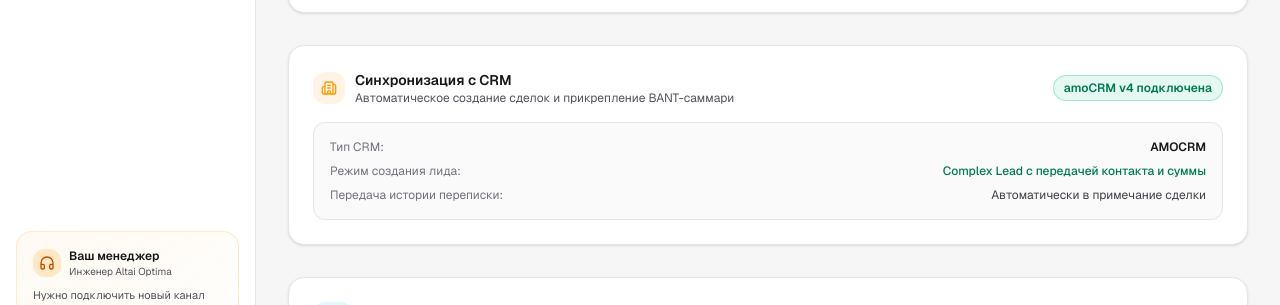
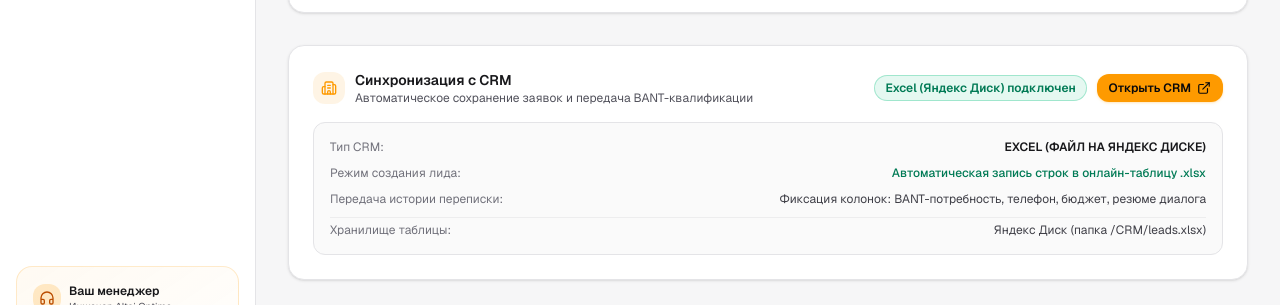
Before and after one commit to dtongit/altai-client-dashboard, a Next.js app: page /settings in a window 1280 px wide. Shown: the part 753-1058 px from the top of the page. Built offline with nearby package versions, Linux system fonts and the light colour scheme; no server answers.

Commit message:
feat: dynamic CRM badge and Open CRM button in settings

```diff
--- a/src/app/settings/page.tsx
+++ b/src/app/settings/page.tsx
@@ -19,6 +19,7 @@
   Monitor,
   Check,
   Palette,
+  ExternalLink,
 } from "lucide-react";
 
 export default function SettingsPage() {
@@ -55,6 +56,53 @@
   };
 
   const isActive = statusData?.is_active ?? tenant?.is_active ?? true;
+
+  const crmType = (statusData?.crm?.type || tenant?.crm_type || "excel").toLowerCase();
+  const isCrmConfigured = statusData?.crm?.configured ?? true;
+
+  let crmBadgeText = "CRM не настроена";
+  let crmBadgeStyle =
+    "bg-zinc-100 text-zinc-600 border border-zinc-200 dark:bg-zinc-800 dark:text-zinc-400 dark:border-zinc-700";
+
+  if (isCrmConfigured) {
+    if (crmType === "excel") {
+      crmBadgeText = "Excel (Яндекс Диск) подключен";
+      crmBadgeStyle =
+        "bg-emerald-500/10 text-emerald-700 dark:text-emerald-400 border border-emerald-500/30";
+    } else if (crmType === "amocrm") {
+      crmBadgeText = "amoCRM v4 подключена";
+      crmBadgeStyle =
+        "bg-emerald-500/10 text-emerald-700 dark:text-emerald-400 border border-emerald-500/30";
+    } else if (crmType === "bitrix24") {
+      crmBadgeText = "Битрикс24 подключен";
+      crmBadgeStyle =
+        "bg-emerald-500/10 text-emerald-700 dark:text-emerald-400 border border-emerald-500/30";
+    } else if (crmType === "tg_topic") {
+      crmBadgeText = "Telegram-топик подключен";
+      crmBadgeStyle =
+        "bg-emerald-500/10 text-emerald-700 dark:text-emerald-400 border border-emerald-500/30";
+    } else {
+      crmBadgeText = `${crmType.toUpperCase()} подключена`;
+      crmBadgeStyle =
+        "bg-emerald-500/10 text-emerald-700 dark:text-emerald-400 border border-emerald-500/30";
+    }
+  }
+
+  const getCrmUrl = () => {
+    if (statusData?.crm?.url) return statusData.crm.url;
+    if (crmType === "excel") {
+      return "https://disk.yandex.ru/client/disk/CRM";
+    }
+    if (crmType === "amocrm") {
+      return "https://www.amocrm.ru";
+    }
+    if (crmType === "bitrix24") {
+      return "https://www.bitrix24.ru";
+    }
+    return "https://disk.yandex.ru/client/disk";
+  };
+
+  const crmUrl = getCrmUrl();
 
   const themeOptions: {
     id: Theme;
@@ -243,7 +291,7 @@
 
       {/* CRM Integration Card */}
       <div className="rounded-2xl border border-zinc-200 dark:border-zinc-800 bg-white dark:bg-zinc-900/60 p-6 backdrop-blur-sm shadow-sm dark:shadow-none transition-colors">
-        <div className="flex items-center justify-between mb-4">
+        <div className="flex flex-col sm:flex-row sm:items-center justify-between gap-4 mb-4">
           <div className="flex items-center gap-2.5">
             <div className="p-2 rounded-xl bg-amber-500/10 text-amber-500">
               <Building2 className="h-4 w-4" />
@@ -251,29 +299,62 @@
             <div>
               <h3 className="text-sm font-semibold text-zinc-900 dark:text-white">Синхронизация с CRM</h3>
               <p className="text-xs text-zinc-600 dark:text-zinc-400">
-                Автоматическое создание сделок и прикрепление BANT-саммари
+                Автоматическое сохранение заявок и передача BANT-квалификации
               </p>
             </div>
           </div>
 
-          <span className="px-2.5 py-1 rounded-full text-xs font-semibold bg-emerald-500/10 text-emerald-700 dark:text-emerald-400 border border-emerald-500/30">
-            amoCRM v4 подключена
-          </span>
+          <div className="flex items-center gap-2.5 flex-wrap">
+            <span className={`px-2.5 py-1 rounded-full text-xs font-semibold ${crmBadgeStyle}`}>
+              {crmBadgeText}
+            </span>
+
+            {crmUrl && (
+              <a
+                href={crmUrl}
+                target="_blank"
+                rel="noreferrer"
+                className="inline-flex items-center gap-1.5 px-3 py-1.5 rounded-xl text-xs font-semibold bg-amber-500 hover:bg-amber-400 text-zinc-950 shadow-sm shadow-amber-500/20 transition-all hover:scale-[1.02] active:scale-[0.98]"
+                title="Открыть CRM в новой вкладке"
+              >
+                <span>Открыть CRM</span>
+                <ExternalLink className="h-3.5 w-3.5" />
+              </a>
+            )}
+          </div>
         </div>
 
-        <div className="p-4 rounded-xl bg-zinc-50 dark:bg-zinc-950/60 border border-zinc-200 dark:border-zinc-800 text-xs text-zinc-700 dark:text-zinc-300 space-y-2">
+        <div className="p-4 rounded-xl bg-zinc-50 dark:bg-zinc-950/60 border border-zinc-200 dark:border-zinc-800 text-xs text-zinc-700 dark:text-zinc-300 space-y-2.5">
           <div className="flex items-center justify-between">
             <span className="text-zinc-500">Тип CRM:</span>
-            <span className="font-semibold uppercase text-zinc-900 dark:text-white">{statusData?.crm.type || "amoCRM"}</span>
+            <span className="font-semibold uppercase text-zinc-900 dark:text-white">
+              {crmType === "excel" ? "Excel (файл на Яндекс Диске)" : crmType.toUpperCase()}
+            </span>
           </div>
           <div className="flex items-center justify-between">
             <span className="text-zinc-500">Режим создания лида:</span>
-            <span className="text-emerald-700 dark:text-emerald-400 font-medium">Complex Lead с передачей контакта и суммы</span>
+            <span className="text-emerald-700 dark:text-emerald-400 font-medium">
+              {crmType === "excel"
+                ? "Автоматическая запись строк в онлайн-таблицу .xlsx"
+                : "Complex Lead с передачей контакта и суммы"}
+            </span>
           </div>
           <div className="flex items-center justify-between">
             <span className="text-zinc-500">Передача истории переписки:</span>
-            <span className="text-zinc-700 dark:text-zinc-300">Автоматически в примечание сделки</span>
+            <span className="text-zinc-700 dark:text-zinc-300">
+              {crmType === "excel"
+                ? "Фиксация колонок: BANT-потребность, телефон, бюджет, резюме диалога"
+                : "Автоматически в примечание сделки"}
+            </span>
           </div>
+          {crmType === "excel" && (
+            <div className="flex items-center justify-between pt-1 border-t border-zinc-200/60 dark:border-zinc-800/60">
+              <span className="text-zinc-500">Хранилище таблицы:</span>
+              <span className="text-zinc-700 dark:text-zinc-300">
+                Яндекс Диск (папка /CRM/leads.xlsx)
+              </span>
+            </div>
+          )}
         </div>
       </div>
 
--- a/src/types/index.ts
+++ b/src/types/index.ts
@@ -119,6 +119,7 @@
   crm: {
     type: string;
     configured: boolean;
+    url?: string | null;
   };
   channels: ChannelStatus[];
 }
```
